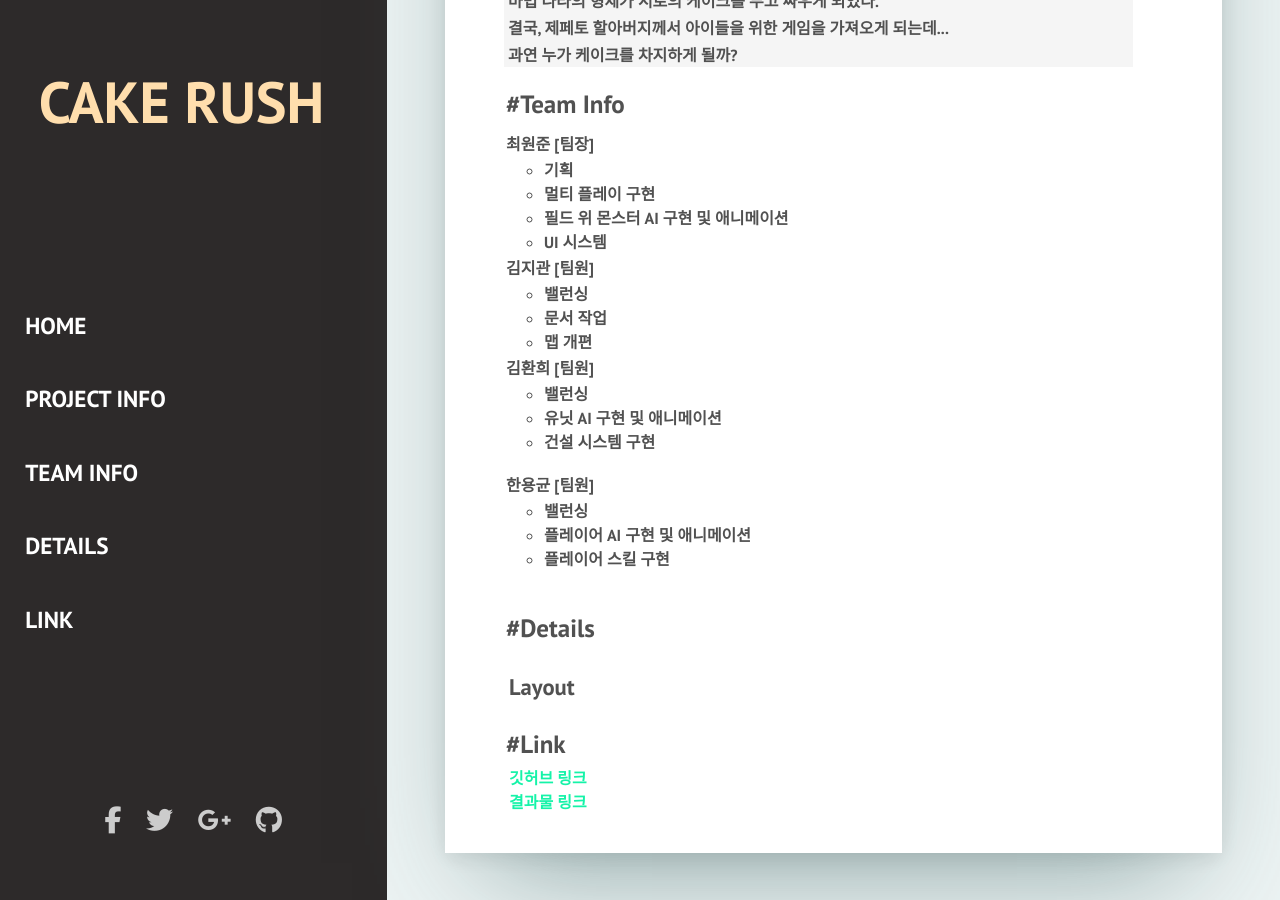
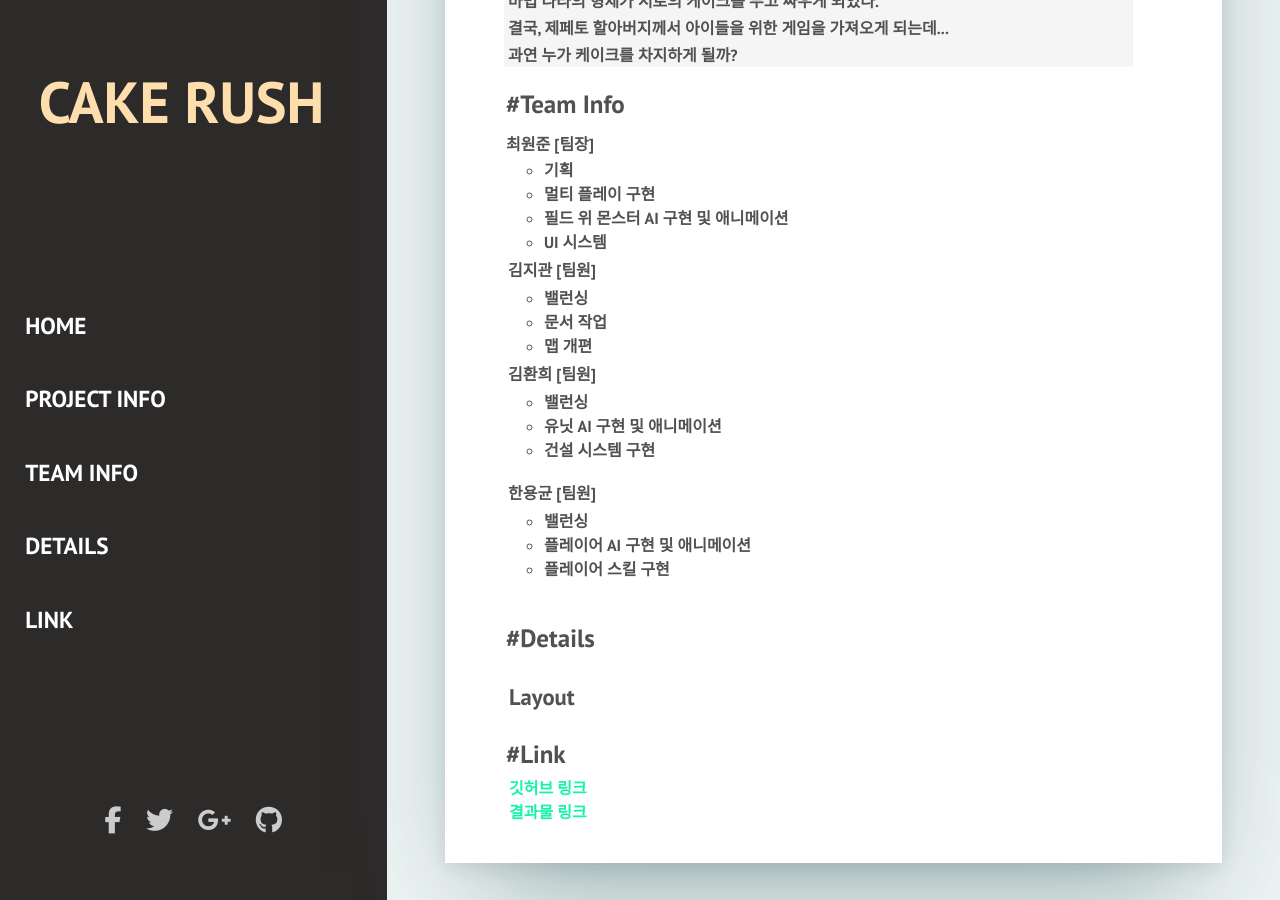
Before and after one commit to yong-gyun/Cake-Rush, a Jekyll site: the page built from index.html, in a window 1280 px wide and 900 px high, scrolled down 419 px. Built offline with Jekyll 4.4.1, drawn with Linux system fonts in a browser that asks for light colours; nearby versions of some CDN libraries; some web fonts are replaced; library files that are not in the unit come from our copies; the list of posts is cut into pages by our own code.

Commit message:
Update index.html

```diff
--- a/index.html
+++ b/index.html
@@ -82,7 +82,7 @@ layout: default
         </div>
 
         <div class="form-item">
-        <p style="font-size: 16px; margin: 2px;">김지관 [팀원]</p>
+        <p style="font-size: 16px; margin: 4px;">김지관 [팀원]</p>
         <ul>
           <li class="main_li">밸런싱</li>
           <li class="main_li">문서 작업</li>
@@ -91,7 +91,7 @@ layout: default
         </div>
 
         <div class="form-item">
-        <p style="font-size: 16px; margin: 2px;">김환희 [팀원]</p>
+        <p style="font-size: 16px; margin: 4px;">김환희 [팀원]</p>
         <ul>
           <li class="main_li">밸런싱</li>
           <li class="main_li">유닛 AI 구현 및 애니메이션</li>
@@ -100,7 +100,7 @@ layout: default
         </div>
 
         <div class="form-item">
-        <p style="font-size: 16px; margin: 2px;">한용균 [팀원]</p>
+        <p style="font-size: 16px; margin: 4px;">한용균 [팀원]</p>
         <ul>
           <li class="main_li">밸런싱</li>
           <li class="main_li">플레이어 AI 구현 및 애니메이션</li>
```
